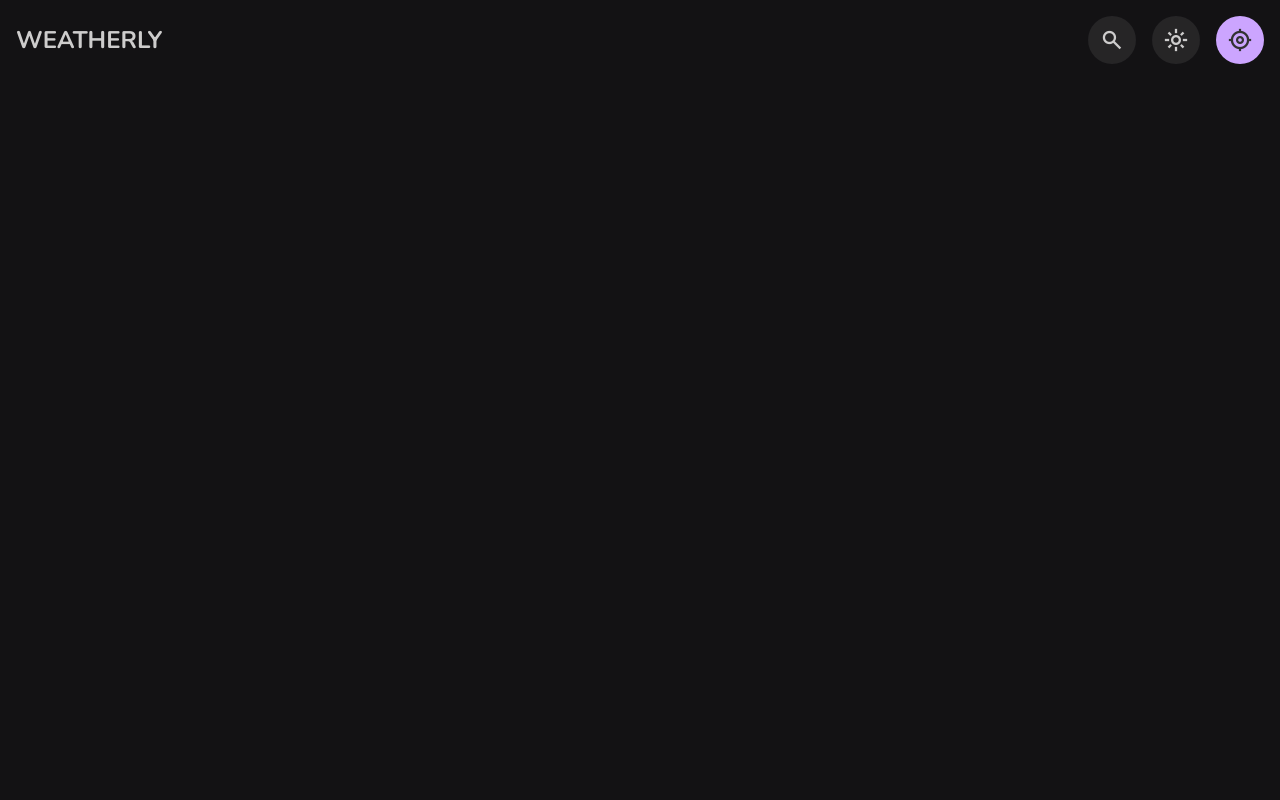
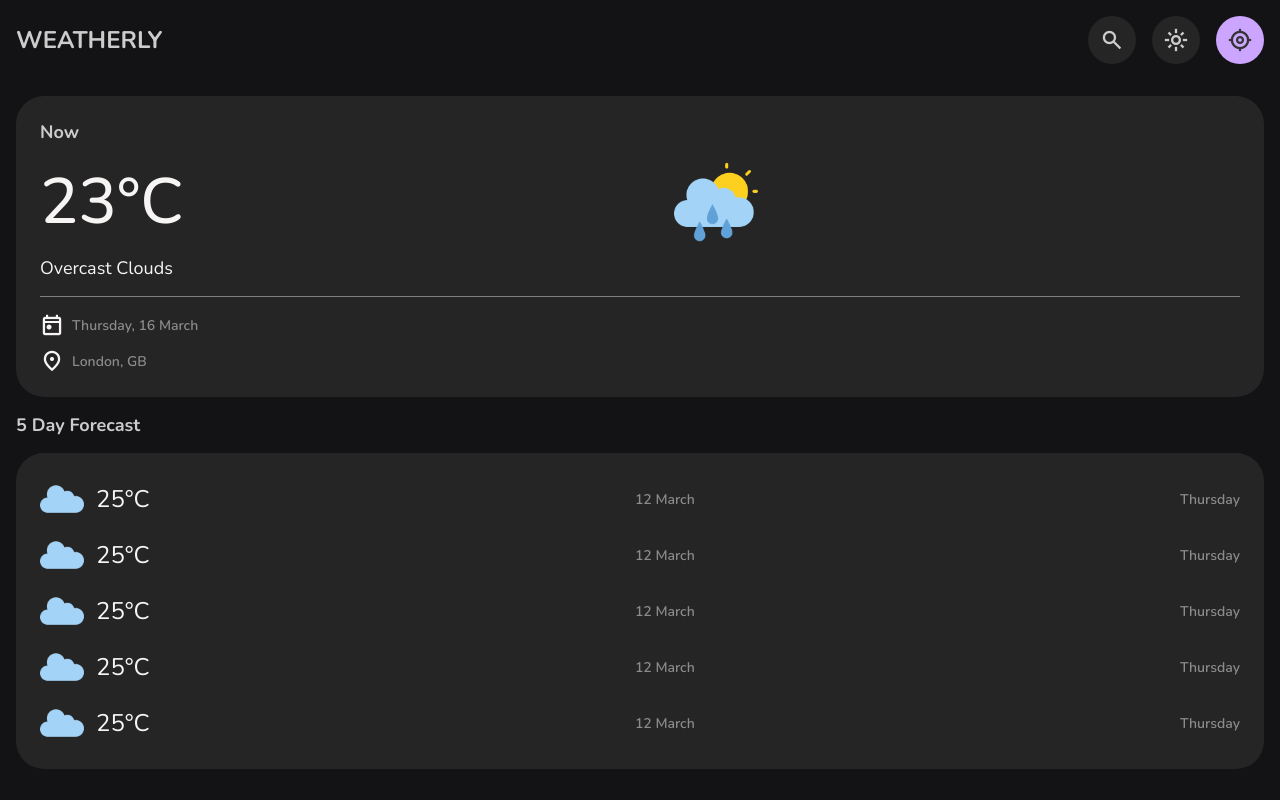
Before and after one commit to veeral1603/Weather-, a plain HTML site: page index.html in a window 1280 px wide. Drawn offline with nearby package versions, Linux system fonts and the light colour scheme.

Commit message:
Add files via upload

```diff
--- a/index.html
+++ b/index.html
@@ -83,10 +83,103 @@
             <!-- Current Weahter -->
 
             <section class="section current-weather">
+                <div class="card card-lg current-weather-card">
+
+                    <h2 class="title-2 card-title">Now</h2>
+
+                    <div class="wrapper">
+                        <p class="current-temperature-value">23°C</p>
+
+                        <img src="Assets/Weather Icons/cloudy (1).png" class="current-weather-icon">
+
+                    </div>
+
+                    <p class="weather-status">Overcast Clouds</p>
+
+                    <ul class="meta-list">
+
+                        <li class="meta-item">
+                            <span class="material-symbols-outlined">today</span>
+                            <p class="meta-date">Thursday, 16 March</p>
+                        </li>
+                        <li class="meta-item">
+                            <span class="material-symbols-outlined">location_on</span>
+                            <p class="meta-location">London, GB</p>
+                        </li>
+                    </ul>
+                </div>
+
+            </section>
+
+            <!-- Forecast -->
+
+            <section class="section forecast">
+                <h2 class="title-2">5 Day Forecast</h2>
+
+                <div class="card card-lg forecast-card">
+
+                    <ul>
+
+                        <li class="card-item">
+                            <div class="icon-wrapper">
+                                <img src="Assets/Weather Icons/cloud.png">
+                                <span class="span forecast-temp-value">25°C</span>
+                            </div>
+
+                            <p class="forecast-date">12 March</p>
+                            <p class="forecast-da">Thursday</p>
+                        </li>
+
+                        <li class="card-item">
+                            <div class="icon-wrapper">
+                                <img src="Assets/Weather Icons/cloud.png">
+                                <span class="span forecast-temp-value">25°C</span>
+                            </div>
+
+                            <p class="forecast-date">12 March</p>
+                            <p class="forecast-da">Thursday</p>
+                        </li>
+
+                        <li class="card-item">
+                            <div class="icon-wrapper">
+                                <img src="Assets/Weather Icons/cloud.png">
+                                <span class="span forecast-temp-value">25°C</span>
+                            </div>
+
+                            <p class="forecast-date">12 March</p>
+                            <p class="forecast-da">Thursday</p>
+                        </li>
+
+                        <li class="card-item">
+                            <div class="icon-wrapper">
+                                <img src="Assets/Weather Icons/cloud.png">
+                                <span class="span forecast-temp-value">25°C</span>
+                            </div>
+
+                            <p class="forecast-date">12 March</p>
+                            <p class="forecast-da">Thursday</p>
+                        </li>
+
+                        <li class="card-item">
+                            <div class="icon-wrapper">
+                                <img src="Assets/Weather Icons/cloud.png">
+                                <span class="span forecast-temp-value">25°C</span>
+                            </div>
+
+                            <p class="forecast-date">12 March</p>
+                            <p class="forecast-da">Thursday</p>
+                        </li>
+
+                    </ul>
+
+                </div>
+            </section>
+
+        </div>
+
+        <div class="content-right">
 
 
-
-            </section>
         </div>
 
     </article>
--- a/styles.css
+++ b/styles.css
@@ -65,7 +65,9 @@ button
     color: var(--primary-heading-color);
 }
 
-
+ul{
+    list-style: none;
+}
 
 body
 {
@@ -81,6 +83,9 @@ body
     padding: 16px;
 
 }
+
+
+/* HEADER */
 
 .icon-btn
 {
@@ -283,24 +288,150 @@ body
     box-shadow: none;
 }
 
-/* .ripples-effect
+
+/* main */
+
+main
 {
-    position: absolute;
-    background: #fff;
-
-    pointer-events: none;
-    border-radius: 50%;
-    animation: animate 1s linear infinite;
+    height: calc(100vh - 80px);
+    height: calc(100svh - 80px);
+    overflow: hidden;
 }
 
-@keyframes animate {
-    0% {
-        width: 0px;
-        height: 0px;
-    }
 
-    100%{
-        width: 150px;
-        height: 150px;
-    }
-} */
+article.container
+{
+    position: relative;
+    display: grid;
+    grid-template-columns: minmax(0 , 1fr);
+    gap: 20px;
+    height: 100%;
+    overflow-y: auto;
+    overflow-y: overlay;
+}
+
+.section:not(:last-child)
+{
+    margin-block-end: 16px;
+}
+
+
+/* Current Weather */
+
+
+
+.card
+{
+    background-color: var(--white-alpha-8);
+}
+
+.card-lg
+{
+    border-radius: 28px;
+    padding: 24px;
+}
+
+.title-2
+{
+    font-size: 18px;
+    color: var(--primary-heading-colorlo);
+    margin-block-end: 16px;
+}
+.current-temperature-value
+{
+    font-size: 64px;
+    font-weight: 500;
+    line-height: 1.1;
+    color: var(--values-color);
+}
+
+.current-weather-card .wrapper
+{
+    margin-block: 12px;
+    display: flex;
+    gap: 8px;
+    align-items: center;
+}
+
+.current-weather-card .wrapper .current-weather-icon
+{
+    height: 84px;
+    margin-inline: auto;
+}
+
+.current-weather-card .weather-status
+{
+    text-transform: capitalize;
+    font-size: 18px;
+    color: var(--values-color);
+}
+
+.current-weather-card .meta-list
+{
+    margin-block-start: 16px;
+    padding-block-start: 16px;
+    border-block-start: 1px solid var(--secondary-heading-color);
+}
+
+.current-weather-card .meta-list .meta-item
+{
+    display: flex;
+    gap: 8px;
+    align-items: center;
+}
+.current-weather-card .meta-list .meta-item span
+{
+    color: var(--primary-icons-color);
+}
+
+.current-weather-card .meta-list .meta-item p
+{
+    color: var(--secondary-values-color);
+    font-weight: 600;
+    font-size: 14px;
+}
+.current-weather-card .meta-list .meta-item:not(:last-child)
+{
+    margin-block-end: 12px;
+}
+
+
+
+/* Forecast */
+
+.forecast-card ul .card-item .icon-wrapper img
+{
+    height: 44px;
+}
+
+.forecast-card ul .card-item , .icon-wrapper
+{
+    display: flex;
+    align-items: center;
+}
+.forecast-card ul .card-item
+{
+    justify-content: space-between;
+}
+.forecast-card ul .card-item:not(:last-child)
+{
+    margin-block-end: 12px;
+}
+.forecast-card ul .card-item .icon-wrapper
+{
+    gap: 12px;
+}
+
+.card-item .icon-wrapper .forecast-temp-value
+{
+    color: var(--values-color);
+    font-size: 24px;
+    font-weight: 400;
+}
+
+.card-item p
+{
+    color: var(--secondary-values-color);
+    font-size: 14px;
+    font-weight: 600;
+}
```
